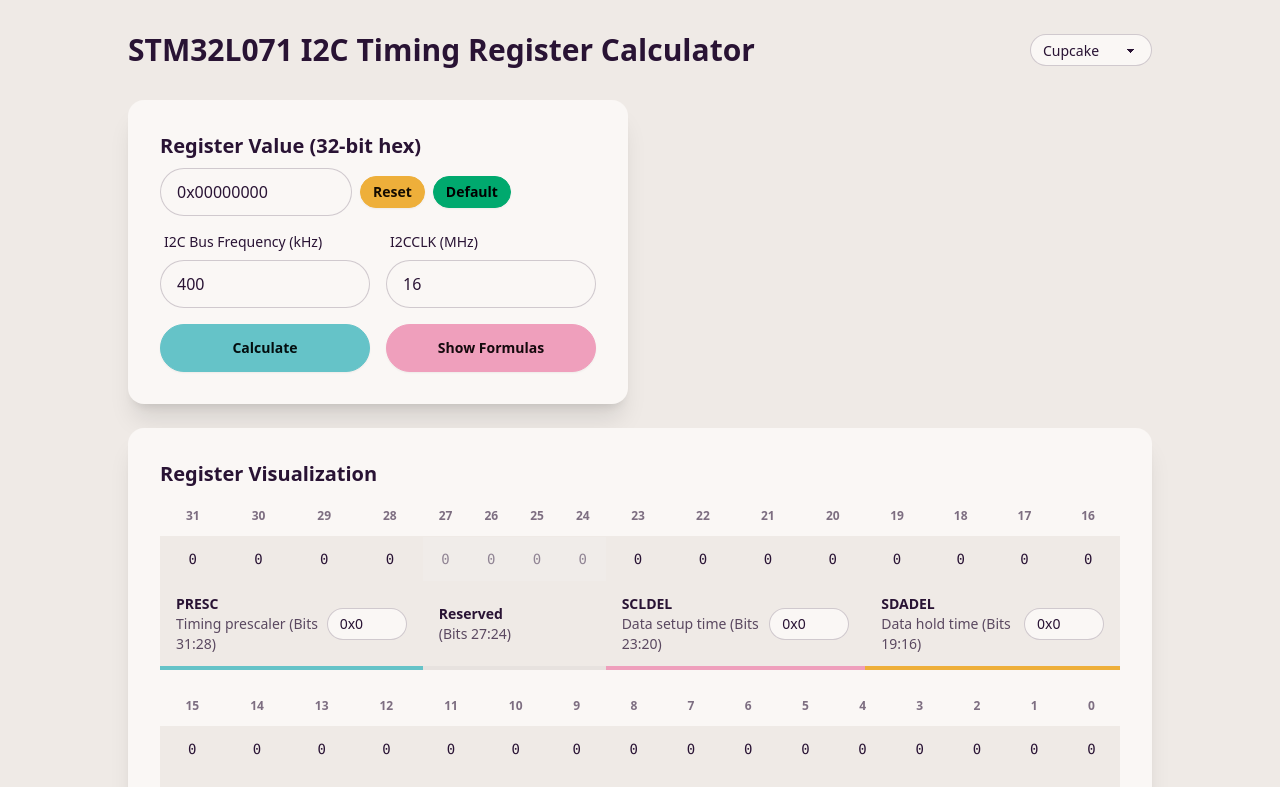
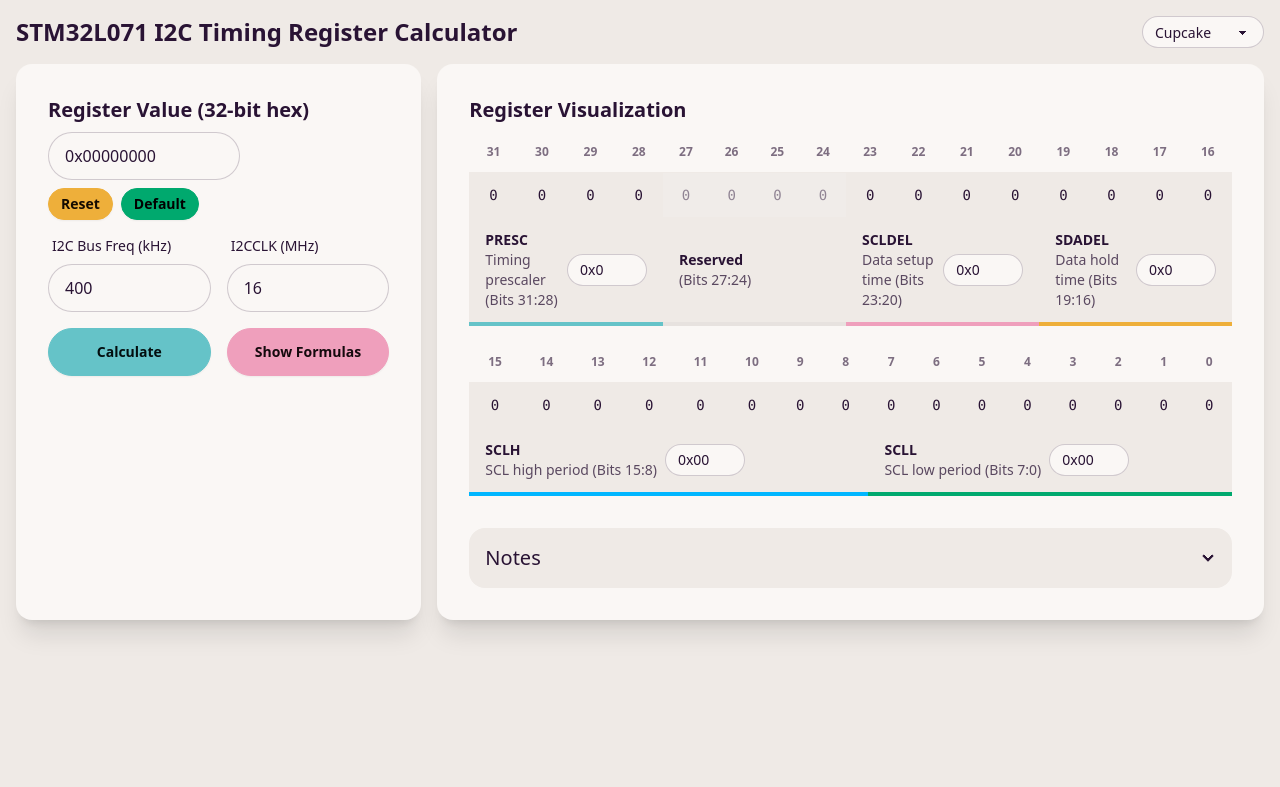
Before and after one commit to okhsunrog/i2c_timingr_calc, a Vue app: page / in a window 1280 px wide. Shown: the top 787 px of the page. Built offline with nearby package versions, Linux system fonts and the light colour scheme; what vue3-katex would draw is missing.

Commit message:
improving layout x1

```diff
--- a/src/App.vue
+++ b/src/App.vue
@@ -1,12 +1,14 @@
 <template>
-  <main class="min-h-screen bg-base-200 p-8">
-    <div class="container mx-auto max-w-5xl">
-      <div class="flex justify-between items-center mb-8">
-        <h1 class="text-3xl font-bold">STM32L071 I2C Timing Register Calculator</h1>
+  <main class="min-h-screen bg-base-200 p-4">
+    <div class="container mx-auto max-w-full">
+      <div class="flex justify-between items-center mb-4">
+        <h1 class="text-2xl font-bold">STM32L071 I2C Timing Register Calculator</h1>
         <ThemeSelector />
       </div>
-      <div class="grid grid-cols-1 md:grid-cols-2 gap-6">
+      <div class="grid xl:grid-cols-3 grid-cols-1 gap-4">
+        <div class="xl:col-span-1 flex flex-col gap-4">
           <TimingCalculator
+            class="flex-1"
             v-model="registerHex"
             :showFormulas="showFormulas"
             @calculate="
@@ -19,15 +21,18 @@
             @showFormulas="showFormulas = true"
             @timingError="error = $event"
           />
-
           <TimingFormulas
             v-if="showFormulas"
+            class="flex-1"
             :registerHex="registerHex"
             :i2cclk="i2cclk"
             :i2cFreq="i2cFreq"
             @hideFormulas="showFormulas = false"
           />
+        </div>
+        <div class="xl:col-span-2">
           <TimingRegister v-model="registerHex" />
+        </div>
       </div>
     </div>
   </main>
@@ -37,6 +42,7 @@
     </div>
   </div>
 </template>
+
 
 <script setup lang="ts">
 import { ref, watch } from 'vue'
--- a/src/components/TimingCalculator.vue
+++ b/src/components/TimingCalculator.vue
@@ -18,7 +18,7 @@
         <div class="grid grid-cols-1 md:grid-cols-2 gap-4">
           <div class="form-control">
             <label class="label">
-              <span class="label-text">I2C Bus Frequency (kHz)</span>
+              <span class="label-text">I2C Bus Freq (kHz)</span>
             </label>
             <input
               v-model.number="inputFreq"
```
Lines whose indentation alone changed are shown as unchanged.
